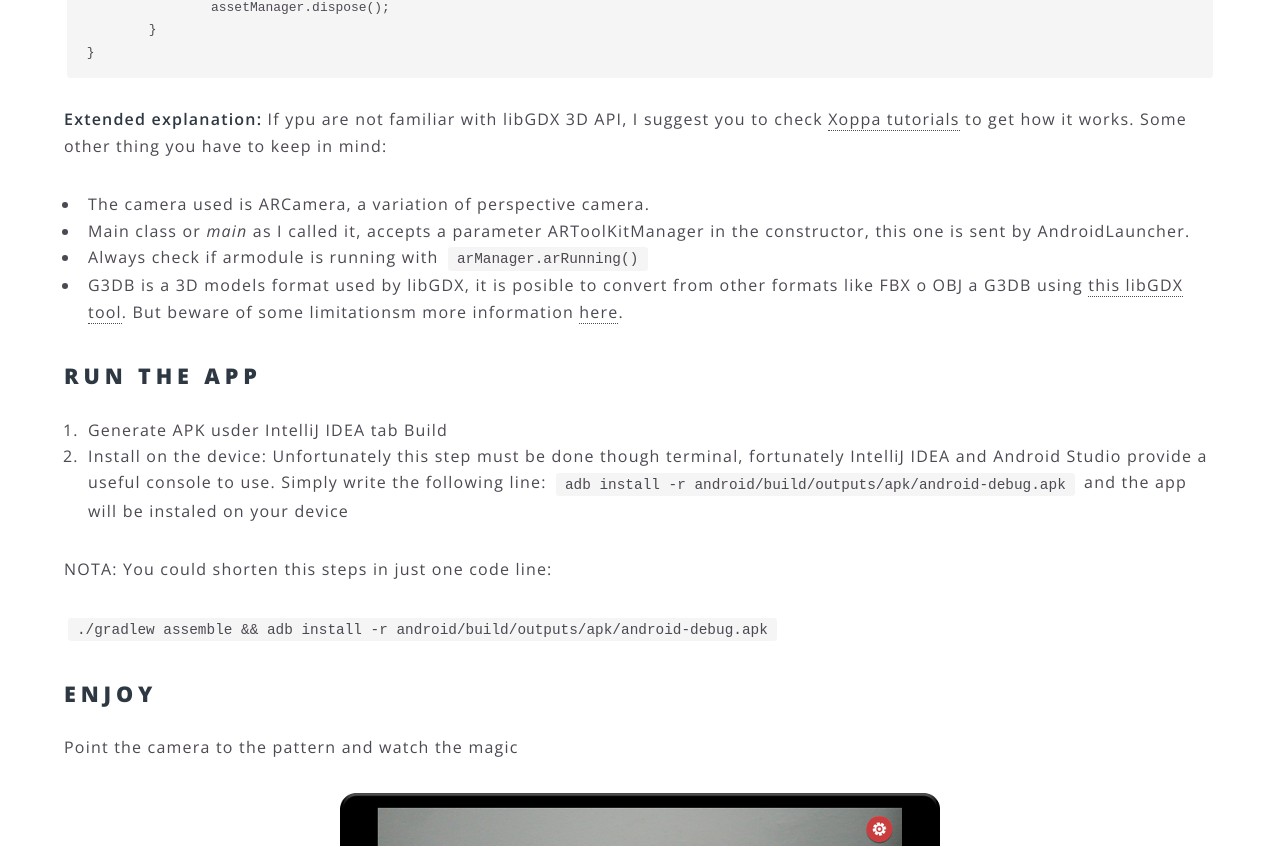
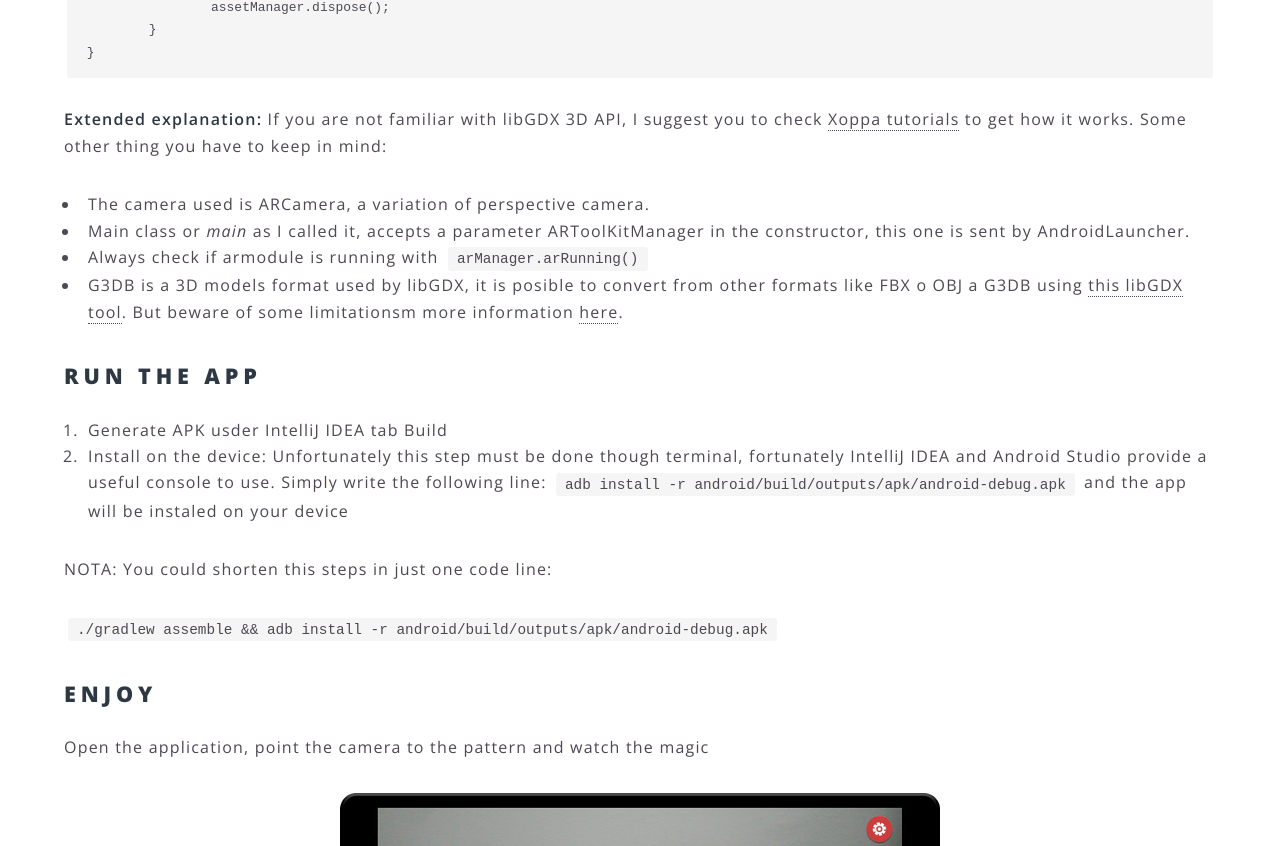
Before and after one commit to GLUD/trascendentAR, a Jekyll site: the page built from docs/en/simple_app.md, in a window 1280 px wide and 1400 px high, scrolled down 5051 px. Shown: the part 152-998 px from the top of the window. Built offline with Jekyll 4.4.1, drawn with Linux system fonts in a browser that asks for light colours; some of the changed text lies outside the part shown.

Commit message:
Actualizar contenido y corregir errores de escritura

````diff
--- a/docs/en/simple_app.md
+++ b/docs/en/simple_app.md
@@ -58,7 +58,7 @@ Cool, now lets load a marker using the method _loadMarker(String name,String mar
 
 ## Using ARToolKit Manager to access augemented reality methods
 
-Inside the core module
+Inside the core module. The following code is well commented and should be enough to be understandable.
 ``` java
 package org.glud.arsimpleapp;
 
@@ -191,7 +191,7 @@ public class main extends ApplicationAdapter {
 }
 ```
 
-**Extended explanation:** If ypu are not familiar with libGDX 3D API, I suggest you to check [Xoppa tutorials](https://xoppa.github.io/blog/basic-3d-using-libgdx/) to get how it works. Some other thing you have to keep in mind:
+**Extended explanation:** If you are not familiar with libGDX 3D API, I suggest you to check [Xoppa tutorials](https://xoppa.github.io/blog/basic-3d-using-libgdx/) to get how it works. Some other thing you have to keep in mind:
 * The camera used is ARCamera, a variation of perspective camera.
 * Main class or _main_ as I called it, accepts a parameter ARToolKitManager in the constructor, this one is sent by AndroidLauncher.
 * Always check if armodule is running with `arManager.arRunning()`
@@ -207,7 +207,7 @@ NOTA: You could shorten this steps in just one code line:
 `./gradlew assemble && adb install -r android/build/outputs/apk/android-debug.apk`
 
 ## Enjoy
-Point the camera to the pattern and watch the magic
+Open the application, point the camera to the pattern and watch the magic
 <center>
 <img src="../images/simpleapp_output.png" alt="Pretty output">
 </center>
````
Also changed, not shown: other parts of docs/en/simple_app.md (+1 -1 lines), docs/aplicacion_simple.md (+1 -1 lines), docs/en/setting_up_project.md (+1 -1 lines).
